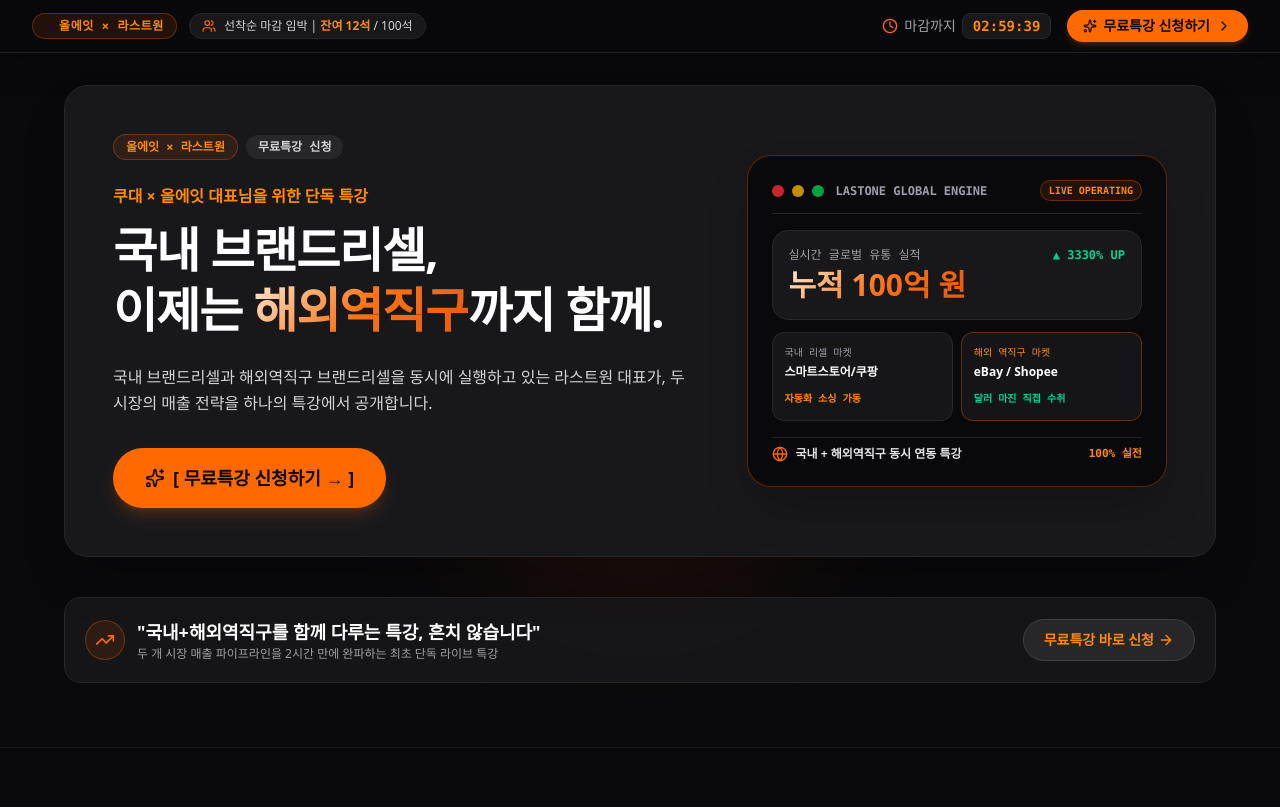
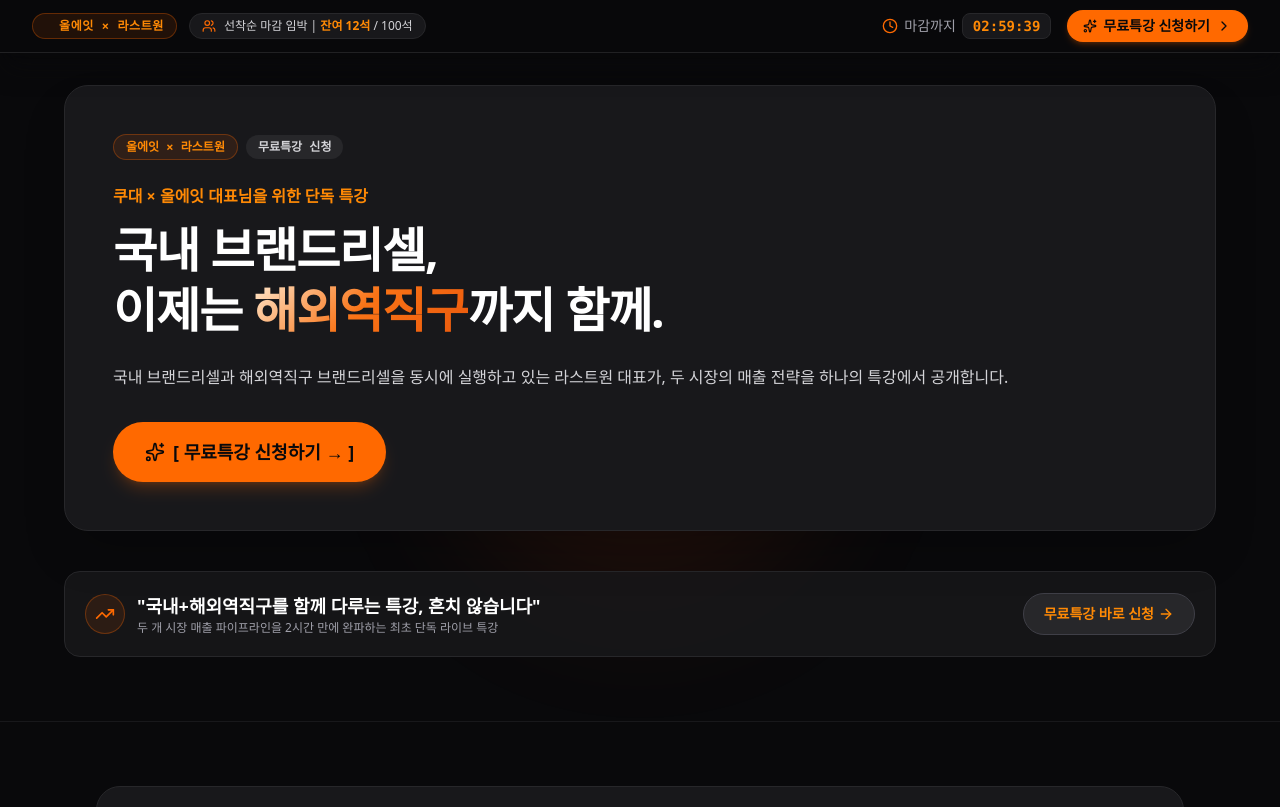
Before and after one commit to kwang-sung/ALL8_PR, a React (Vite) app in the folder lastone/: page / in a window 1280 px wide. Shown: the top 807 px of the page. Built offline with nearby package versions, Linux system fonts and the light colour scheme.

Commit message:
fix(lastone): 히어로 섹션 우측 대시보드 카드 제거, 텍스트 풀 폭 배치
Co-Authored-By: Claude Sonnet 4.6 <noreply@anthropic.com>

```diff
--- a/lastone/src/components/HeroSection.tsx
+++ b/lastone/src/components/HeroSection.tsx
@@ -1,6 +1,6 @@
 import React from 'react';
 import { LECTURE_INFO } from '../data/lectureData';
-import { Sparkles, ArrowRight, Globe, TrendingUp, CheckCircle2 } from 'lucide-react';
+import { Sparkles, ArrowRight, TrendingUp } from 'lucide-react';
 
 interface HeroSectionProps {
   onApplyClick: () => void;
@@ -16,10 +16,10 @@ export const HeroSection: React.FC<HeroSectionProps> = ({ onApplyClick }) => {
 
         {/* Main Hero Banner Container */}
         <div className="p-8 sm:p-12 rounded-3xl bg-zinc-900 border border-zinc-800 shadow-2xl relative overflow-hidden space-y-8">
-          <div className="grid grid-cols-1 lg:grid-cols-12 gap-8 items-center">
+          <div className="grid grid-cols-1 gap-8 items-center">
 
-            {/* Left Content Column */}
-            <div className="lg:col-span-7 space-y-6">
+            {/* Content Column */}
+            <div className="space-y-6">
 
               <div className="flex flex-wrap items-center gap-2">
                 <span className="px-3 py-1 rounded-full bg-orange-500/10 border border-orange-500/30 text-orange-400 font-mono font-bold text-xs">
@@ -59,60 +59,6 @@ export const HeroSection: React.FC<HeroSectionProps> = ({ onApplyClick }) => {
 
             </div>
 
-            {/* Right Visual Image Card Column */}
-            <div className="lg:col-span-5">
-              <div className="relative rounded-3xl overflow-hidden border border-orange-500/30 bg-zinc-950 p-6 shadow-2xl space-y-4">
-                {/* Visual Header */}
-                <div className="flex items-center justify-between border-b border-zinc-800 pb-3">
-                  <div className="flex items-center gap-2">
-                    <span className="w-3 h-3 rounded-full bg-red-500/80 inline-block" />
-                    <span className="w-3 h-3 rounded-full bg-yellow-500/80 inline-block" />
-                    <span className="w-3 h-3 rounded-full bg-green-500/80 inline-block" />
-                    <span className="text-xs font-mono text-zinc-400 font-bold ml-1">LASTONE GLOBAL ENGINE</span>
-                  </div>
-                  <span className="text-[10px] font-mono px-2 py-0.5 rounded-full bg-orange-500/10 text-orange-400 border border-orange-500/30 font-bold">
-                    LIVE OPERATING
-                  </span>
-                </div>
-
-                {/* Dashboard Stats */}
-                <div className="space-y-3">
-                  <div className="p-4 rounded-2xl bg-zinc-900 border border-zinc-800 space-y-1">
-                    <div className="flex items-center justify-between text-xs text-zinc-400 font-mono">
-                      <span>실시간 글로벌 유통 실적</span>
-                      <span className="text-emerald-400 font-bold">▲ 3330% UP</span>
-                    </div>
-                    <div className="text-2xl sm:text-3xl font-black text-white flex items-center gap-2">
-                      <span className="orange-gradient-text font-extrabold">누적 100억 원</span>
-                    </div>
-                  </div>
-
-                  {/* Dual Market Badges */}
-                  <div className="grid grid-cols-2 gap-2">
-                    <div className="p-3 rounded-xl bg-zinc-900/90 border border-zinc-800 text-left space-y-1">
-                      <span className="text-[10px] text-zinc-400 font-mono block">국내 리셀 마켓</span>
-                      <strong className="text-xs font-bold text-white block">스마트스토어/쿠팡</strong>
-                      <span className="text-[10px] text-orange-400 font-mono font-bold">자동화 소싱 가동</span>
-                    </div>
-                    <div className="p-3 rounded-xl bg-zinc-900/90 border border-orange-500/30 text-left space-y-1">
-                      <span className="text-[10px] text-orange-400 font-mono block">해외 역직구 마켓</span>
-                      <strong className="text-xs font-bold text-white block">eBay / Shopee</strong>
-                      <span className="text-[10px] text-emerald-400 font-mono font-bold">달러 마진 직접 수취</span>
-                    </div>
-                  </div>
-                </div>
-
-                {/* Bottom Live Indicator Badge */}
-                <div className="pt-2 border-t border-zinc-800/80 flex items-center justify-between text-xs font-bold">
-                  <div className="flex items-center gap-2 text-zinc-200">
-                    <Globe className="w-4 h-4 text-orange-500" />
-                    <span>국내 + 해외역직구 동시 연동 특강</span>
-                  </div>
-                  <span className="text-orange-400 font-mono text-[11px]">100% 실전</span>
-                </div>
-              </div>
-            </div>
-
           </div>
         </div>
 
```
